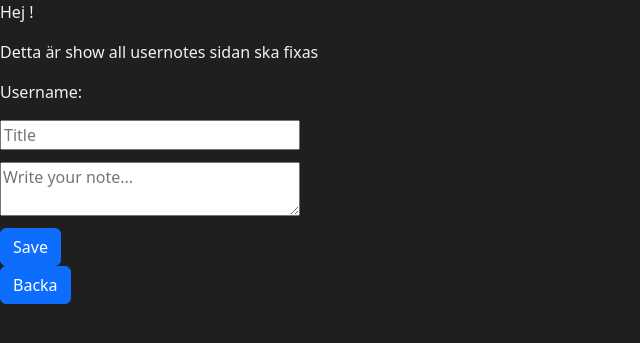
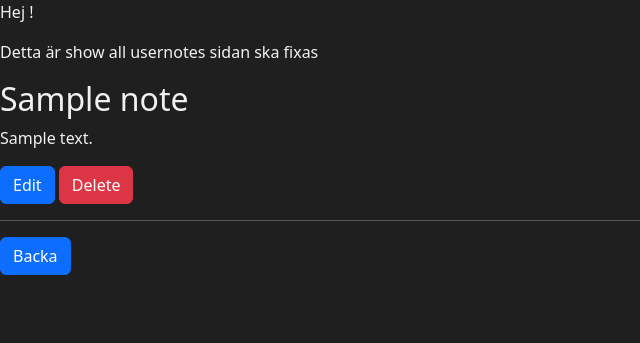
Before and after one commit to Cratairx/SpringBootNotesAssignment, a Spring Boot app: page /showUserNotes in a window 1280 px wide. Shown: the top 343 px of the page, without its empty margins (0-640 px from the left). Run offline with Spring Boot 4, Linux system fonts and the light colour scheme; tables that the repository leaves empty hold one stand-in row (values such as "Sample post"); some of the project's set-up classes (security, data sources, template engines, error pages and the like) are left out, and stand-ins take their place.

Commit message:
Admin saker fungerar.! bara felhantering kvar tror jag

```diff
--- a/src/main/java/org/example/springbootnotesassignment/config/SecurityConfig.java
+++ b/src/main/java/org/example/springbootnotesassignment/config/SecurityConfig.java
@@ -16,7 +16,7 @@ public class SecurityConfig {
         return new BCryptPasswordEncoder();
     }
 
-//  .requestMatchers("/admin/").hasRole("ADMIN")
+
 
     @Bean
     public SecurityFilterChain filterChain(HttpSecurity http) throws Exception {
--- a/src/main/java/org/example/springbootnotesassignment/controller/AdminController.java
+++ b/src/main/java/org/example/springbootnotesassignment/controller/AdminController.java
@@ -40,35 +40,36 @@ public class AdminController {
 
     @GetMapping("/adminpage")
     public String adminPage(Model model, HttpSession session){
-        //model.addAttribute("notes",noteService.getAllNotes());
+
         String username = (String) session.getAttribute("username");
+        String role = (String) session.getAttribute("role");
+        if (!"ADMIN".equals(role)) {
+            return "redirect:/login";
+        }
         model.addAttribute("username", username);
+        model.addAttribute("notes",noteService.getAllNotes());
+        return "adminpage";
 
-        session.setAttribute("username", username);
-        return "adminpage";
+      //  session.setAttribute("username", username);
+
     }
      @PostMapping("/adminpage")
     public String adminPage(@RequestParam Long id, HttpSession session, Model model){
          String username = (String) session.getAttribute("username");
-         System.out.println("Username ska vara här: " + username);
-      //  model.addAttribute("notes",noteService.getAllNotes());
          model.addAttribute("username", username);
-        return "adminpage";
+         return "adminpage";
     }
     @GetMapping("/showUserNotes")
     public String showUserNotes(Model model, HttpSession session){
-        //model.addAttribute("notes",noteService.getAllNotes());
+
         String username = (String) session.getAttribute("username");
         model.addAttribute("username", username);
-
-        session.setAttribute("username", username);
+        model.addAttribute("notes",noteService.getAllNotes());
         return "showUserNotes";
     }
     @PostMapping("/showUserNotes")
     public String showUserNotes(@RequestParam Long id, HttpSession session, Model model){
         String username = (String) session.getAttribute("username");
-         model.addAttribute("notes",noteService.getAllNotes());
-        model.addAttribute("username", username);
         return "showUserNotes";
     }
 }
--- a/src/main/resources/templates/ShowUserNotes.html
+++ b/src/main/resources/templates/ShowUserNotes.html
@@ -10,15 +10,15 @@
 <p>Hej <span th:text="${username}"></span>!</p>
 <p>Detta är show all usernotes sidan ska fixas</p>
 
-    <form method="post" th:action="@{/showUserNotes}">
-        <p>Username: <span th:text="${username}"></span></p>
-        <div class = "form-group">
-            <input type="text" name="title" placeholder="Title">
-        </div>
-        <div class = "form-group">
-            <textarea name="content" placeholder="Write your note..."></textarea>
-        </div>
-        <button type="submit" class ="btn btn-primary">Save</button>
+<div th:each="note : ${notes}">
+    <h2 th:text="${note.title}"></h2>
+    <p th:text="${note.content}"></p>
+    <a class="btn btn-primary" th:href ="@{/editnote(id=${note.id})}">Edit</a>
+    <a class="btn btn-danger" th:href ="@{/delete(id=${note.id})}">Delete</a>
+    <hr>
+
+
+</div>
 
 
 
```
